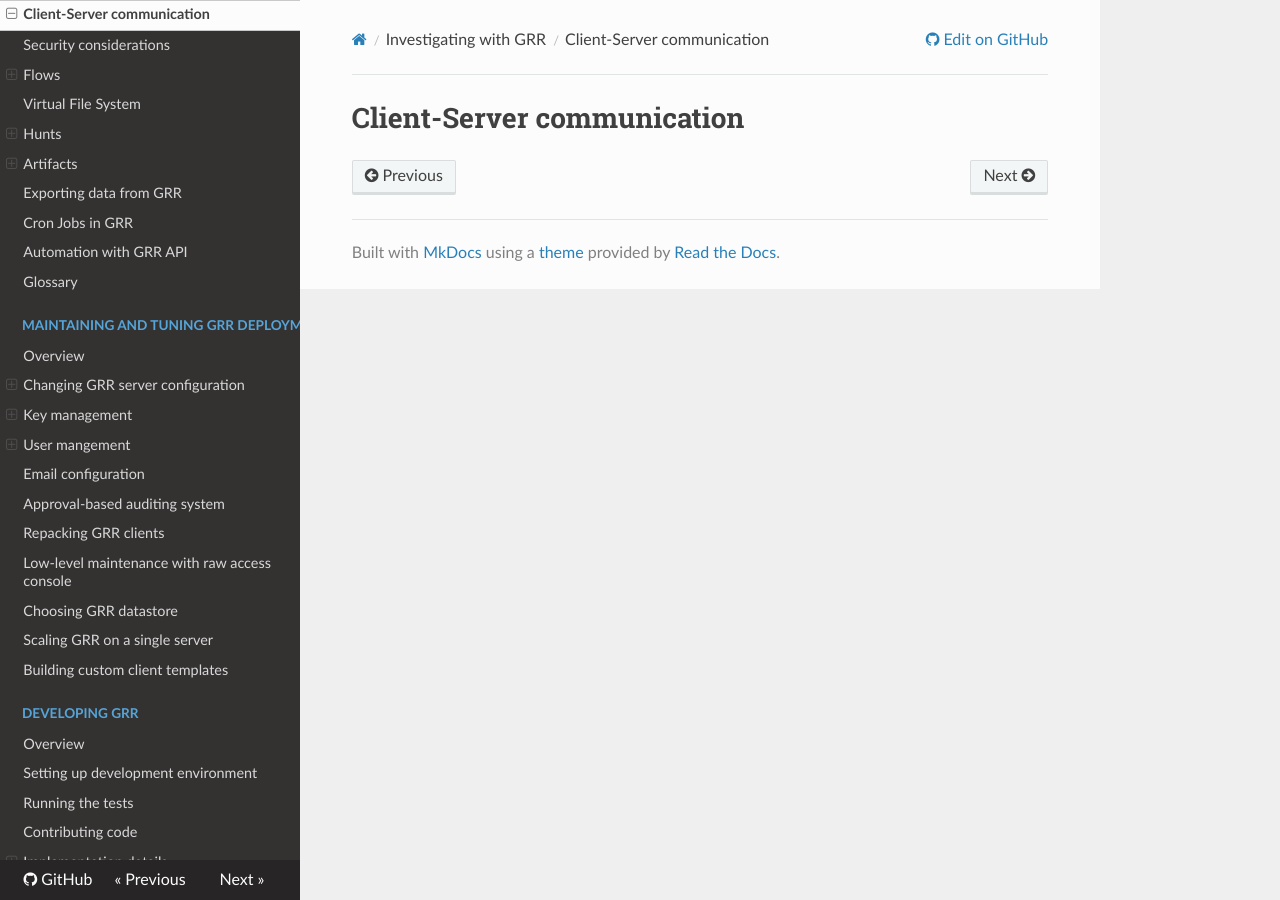
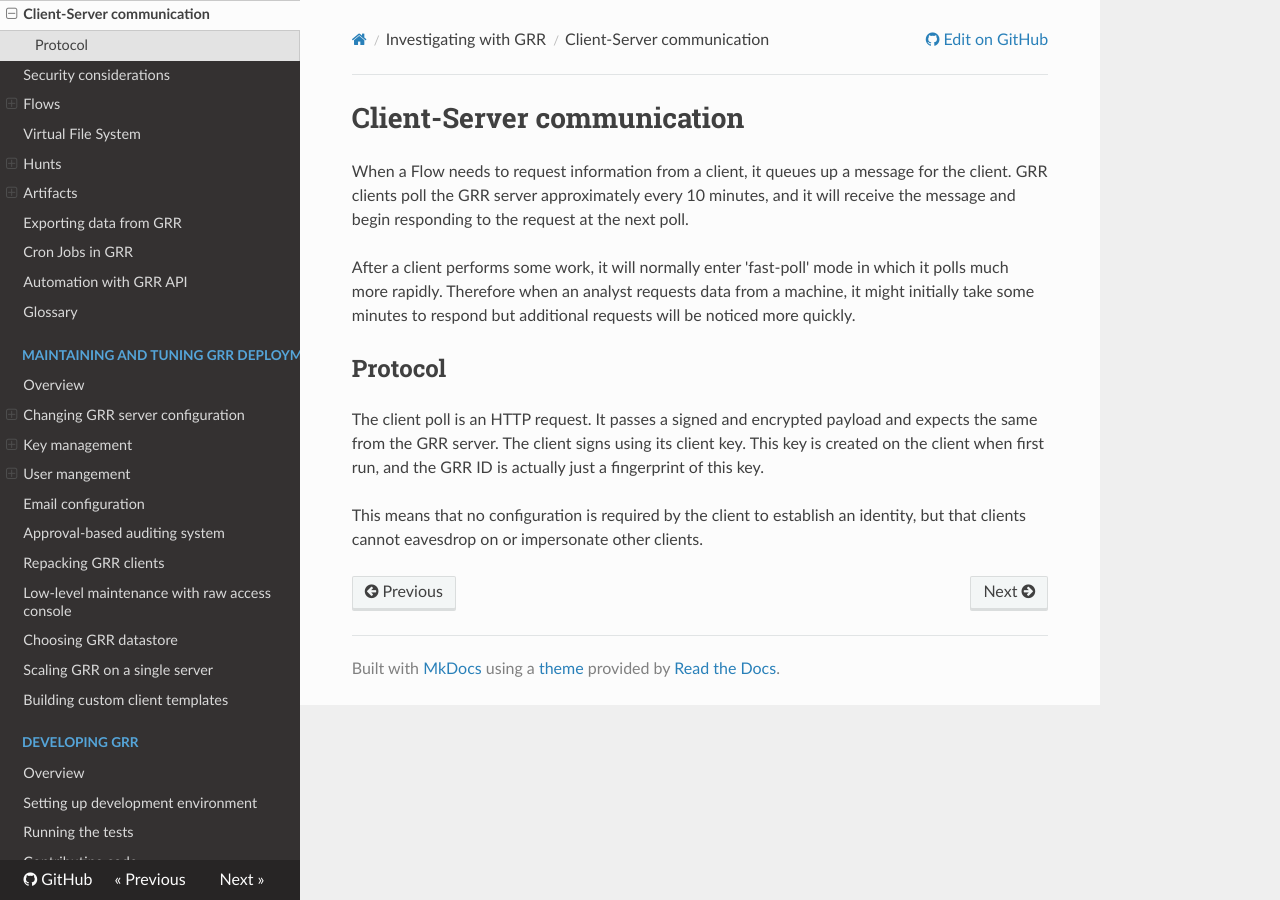
Before and after one commit to google/grr-doc, an MkDocs documentation site: the page built from docs/investigating-with-grr/client-server-communication.md, in a window 1280 px wide. Built offline with MkDocs 1.6.1, drawn with Linux system fonts in a browser that asks for light colours; nearby versions of some CDN libraries; old or Windows-style settings are respelled for this version of MkDocs.

Commit message:
Initial client-server-communication writup.

```diff
--- a/docs/investigating-with-grr/client-server-communication.md
+++ b/docs/investigating-with-grr/client-server-communication.md
@@ -1 +1,21 @@
 # Client-Server communication
+
+When a Flow needs to request information from a client, it queues up a message
+for the client. GRR clients poll the GRR server approximately every 10 minutes,
+and it will receive the message and begin responding to the request at the next
+poll.
+
+After a client performs some work, it will normally enter 'fast-poll' mode in
+which it polls much more rapidly. Therefore when an analyst requests data from a
+machine, it might initially take some minutes to respond but additional requests
+will be noticed more quickly.
+
+## Protocol
+
+The client poll is an HTTP request. It passes a signed and encrypted payload and
+expects the same from the GRR server. The client signs using its client
+key. This key is created on the client when first run, and the GRR ID is
+actually just a fingerprint of this key.
+
+This means that no configuration is required by the client to establish an
+identity, but that clients cannot eavesdrop on or impersonate other clients.
```
